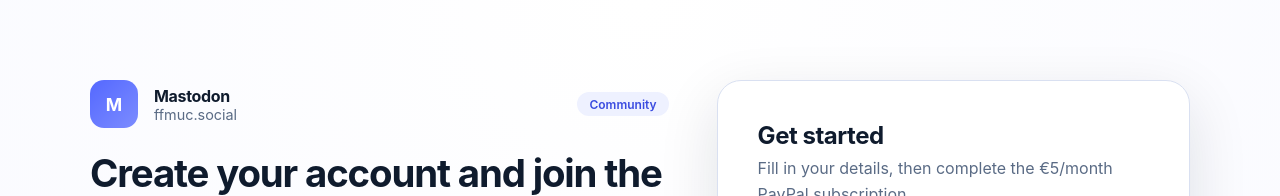
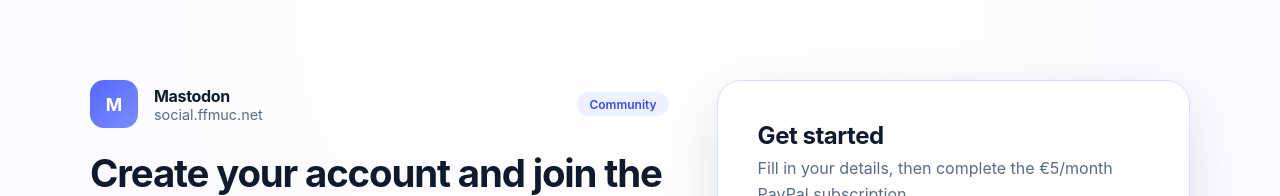
Before and after one commit to freifunkMUC/mastodon-paywall, a Next.js app: page / in a window 1280 px wide. Shown: the top 196 px of the page. Built offline with nearby package versions, Linux system fonts and the light colour scheme; no server answers.

Commit message:
Update brand tag from 'ffmuc.social' to 'social.ffmuc.net'

```diff
--- a/pages/index.js
+++ b/pages/index.js
@@ -22,7 +22,7 @@
               <div className={styles.brandMark}>M</div>
               <div>
                 <p className={styles.brandName}>Mastodon</p>
-                <p className={styles.brandTag}>ffmuc.social</p>
+                <p className={styles.brandTag}>social.ffmuc.net</p>
               </div>
               <span className={styles.badge}>Community</span>
             </div>
```
